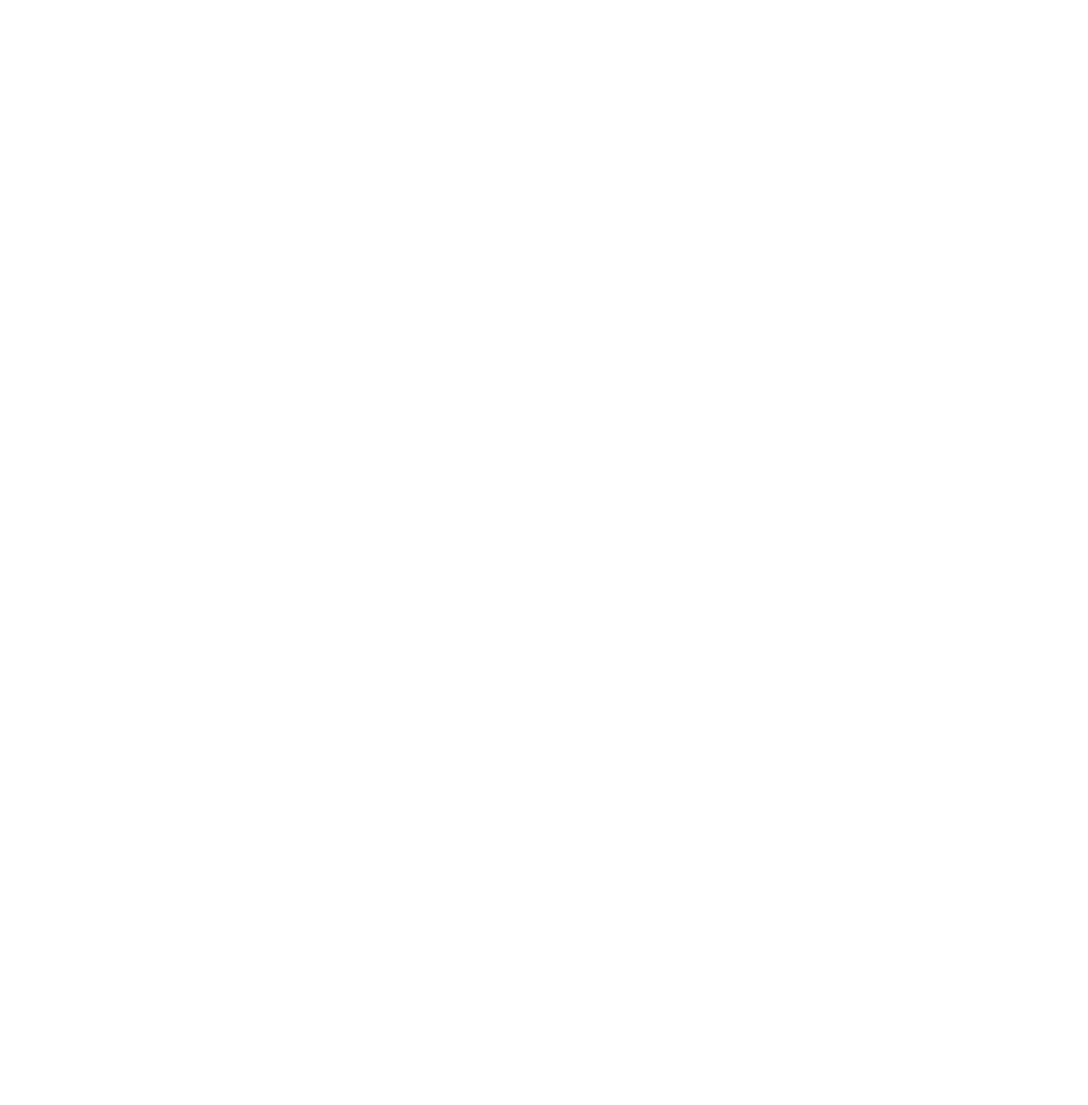
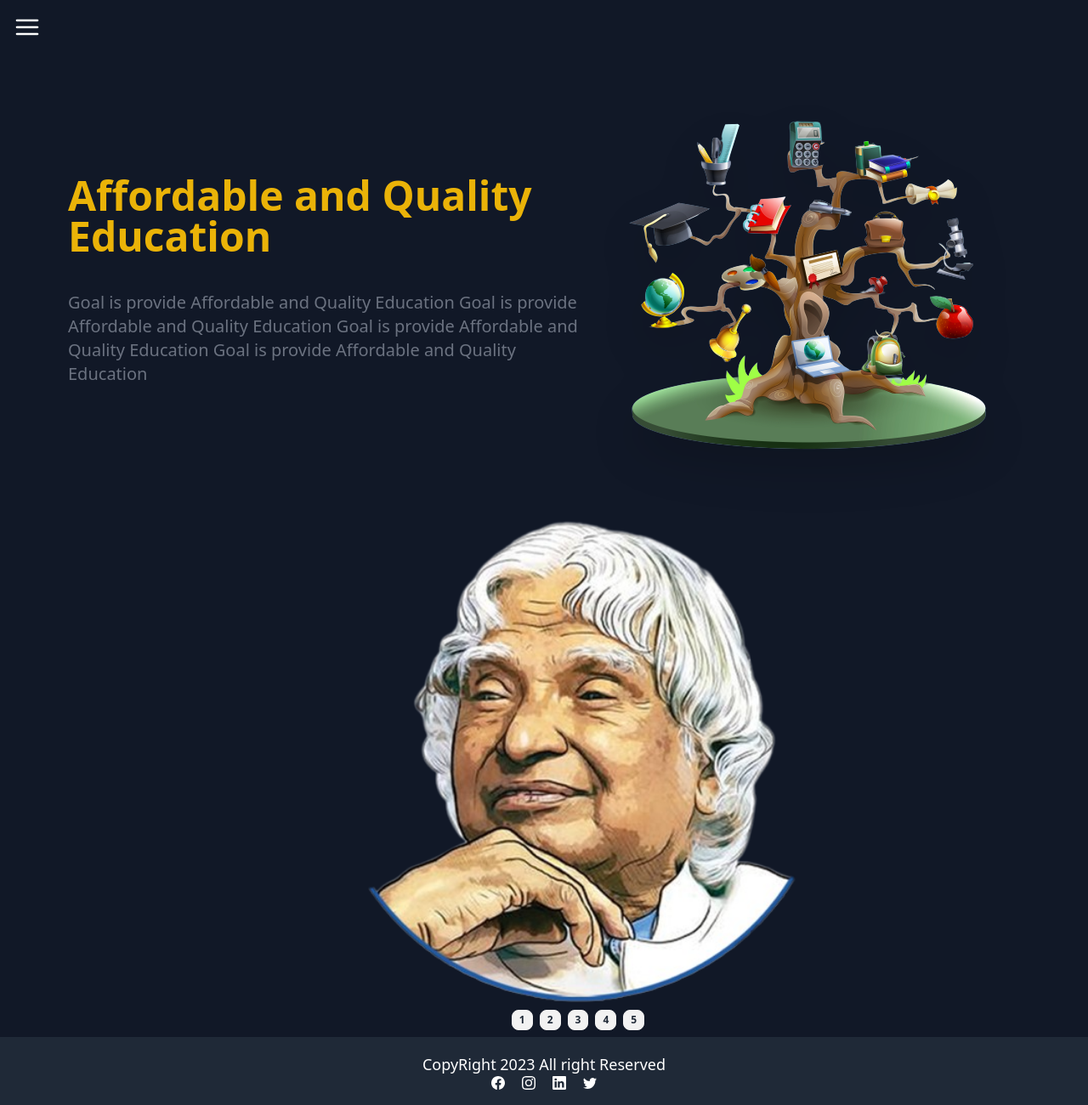
Before and after one commit to Vinaysohaliya/lms-frontend, a React (Vite) app: page /aboutus in a window 1280 px wide. Before the commit this address had no page. Shown: the whole page at 85% size. Before the commit the page ends 800 px from the top, so only its background shows below. Built offline with nearby package versions, Linux system fonts and the light colour scheme.

Commit message:
not found and aboutus page added

```diff
--- a/src/App.jsx
+++ b/src/App.jsx
@@ -1,12 +1,16 @@
 import './App.css'
-import {Route, Routes} from 'react-router-dom'
+import { Route, Routes } from 'react-router-dom'
 import HomePage from './pages/HomePage'
+import About from './pages/about'
+import PageNotFound from './pages/pageNotFound'
 function App() {
 
   return (
     <>
       <Routes>
-       <Route path='/' element={<HomePage/>}/>
+        <Route path='/' element={<HomePage />} />
+        <Route path='/aboutus' element={<About />} />
+        <Route path='*' element={<PageNotFound/>} />
       </Routes>
     </>
   )
--- a/src/layout/HomeLayout.jsx
+++ b/src/layout/HomeLayout.jsx
@@ -7,7 +7,7 @@
 
 
 
-const HomeLayput = ({ children }) => {
+const HomeLayout = ({ children }) => {
 
     const dispatch = useDispatch();
     const navigate = useNavigate();
@@ -113,4 +113,4 @@
     )
 }
 
-export default HomeLayput
+export default HomeLayout
--- /dev/null
+++ b/src/pages/about.jsx
@@ -0,0 +1,62 @@
+import React from 'react'
+import HomeLayout from '../layout/HomeLayout'
+import aboutImg from '../assets/Images/aboutMainImage.png'
+import apj from '../assets/Images/apj.png'
+import billgates from '../assets/Images/billGates.png'
+import einstain from '../assets/Images/einstein.png'
+import nelsonMandela from '../assets/Images/nelsonMandela.png'
+import Stevejobs from '../assets/Images/steveJobs.png'
+
+
+const About = () => {
+    return (
+        <HomeLayout>
+            <div className=' md:pl-20 pt-20 h-full flex flex-col text-white bg-gray-900 h-[90vh] sm:overflow-hidden  '>
+                <div className='flex items-center gap-5 '>
+                    <section className=' w-1/2 space-y-10'>
+                        <h1 className=' text-5xl text-yellow-500 font-semibold'>
+                            Affordable and Quality Education
+                        </h1>
+                        <p className=' text-xl text-gray-500'>
+                            Goal is provide  Affordable and Quality Education
+                            Goal is provide  Affordable and Quality Education
+                            Goal is provide  Affordable and Quality Education
+                            Goal is provide  Affordable and Quality Education
+                        </p>
+                    </section>
+                    <img src={aboutImg} className=' drop-shadow-2xl' id='test1' alt='about' style={{
+                        filter: " drop-shadow(0px 10px 10px rgb(0,0,0));"
+                    }}></img>
+                </div>
+                <div className="carousel w-1/2 m-auto border-2-gray rounded-full">
+                    <div id="item1" className="carousel-item w-full ">
+                        <img src={apj} className="w-full" />
+                    </div>
+                    <div id="item2" className="carousel-item w-full">
+                        <img src={Stevejobs} className="w-full" />
+                    </div>
+                    <div id="item3" className="carousel-item w-full">
+                        <img src={einstain} className="w-full" />
+                    </div>
+                    <div id="item4" className="carousel-item w-full">
+                        <img src={nelsonMandela} className="w-full" />
+                    </div>
+                    <div id="item5" className="carousel-item w-full">
+                        <img src={billgates} className="w-full" />
+                    </div>
+
+
+                </div>
+                <div className="flex justify-center w-full py-2 gap-2">
+                    <a href="#item1" className="btn btn-xs">1</a>
+                    <a href="#item2" className="btn btn-xs">2</a>
+                    <a href="#item3" className="btn btn-xs">3</a>
+                    <a href="#item4" className="btn btn-xs">4</a>
+                    <a href="#item5" className="btn btn-xs">5</a>
+                </div>
+            </div>
+        </HomeLayout>
+    )
+}
+
+export default About
--- /dev/null
+++ b/src/pages/pageNotFound.jsx
@@ -0,0 +1,20 @@
+import React from 'react'
+import { useNavigate } from 'react-router-dom'
+
+const PageNotFound = () => {
+  const navigate = useNavigate();
+  return (
+    <div className=' w-full h-screen flex flex-col justify-center items-center bg-[#1A2238]'>
+      <h1 className=' text-9xl font-extrabold text-white tracking-wider'>404</h1>
+      <div className=' bg-black text-white px-2 text-sm rounded rotate-12 absolute'>Page Not Found....</div>
+      <button onClick={() => navigate(-1)} className=' mt-5'>
+        <a className=' relative inline-block text-sm font-medium text-[#FF6A3D] group active:text-yellow-500 focus:outline-none focus:ring'>
+          <span className=' relative block px-8 py-3 bg-[#1A2238] border-current'>Go Back</span>
+        </a>
+      </button>
+
+    </div>
+  )
+}
+
+export default PageNotFound
```
